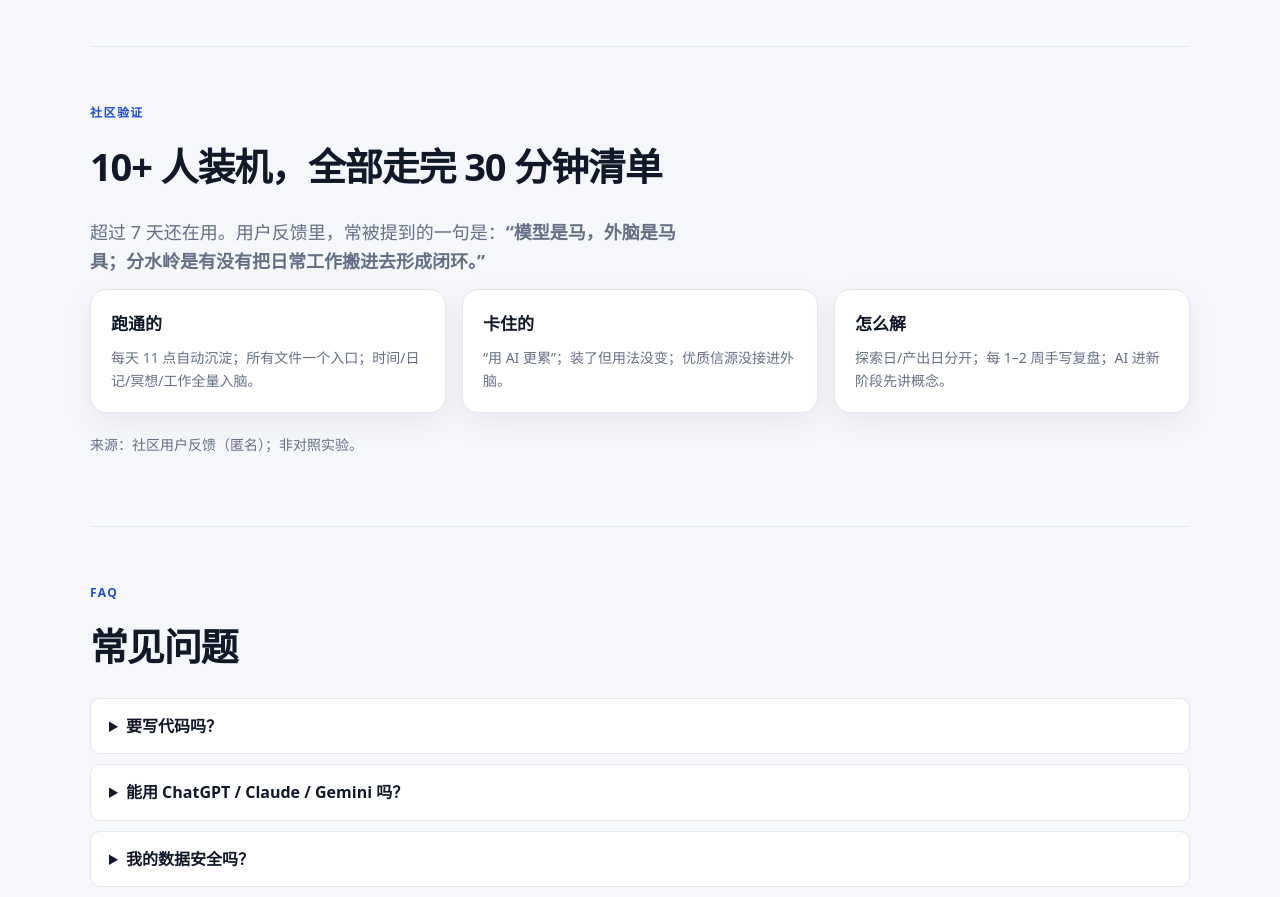
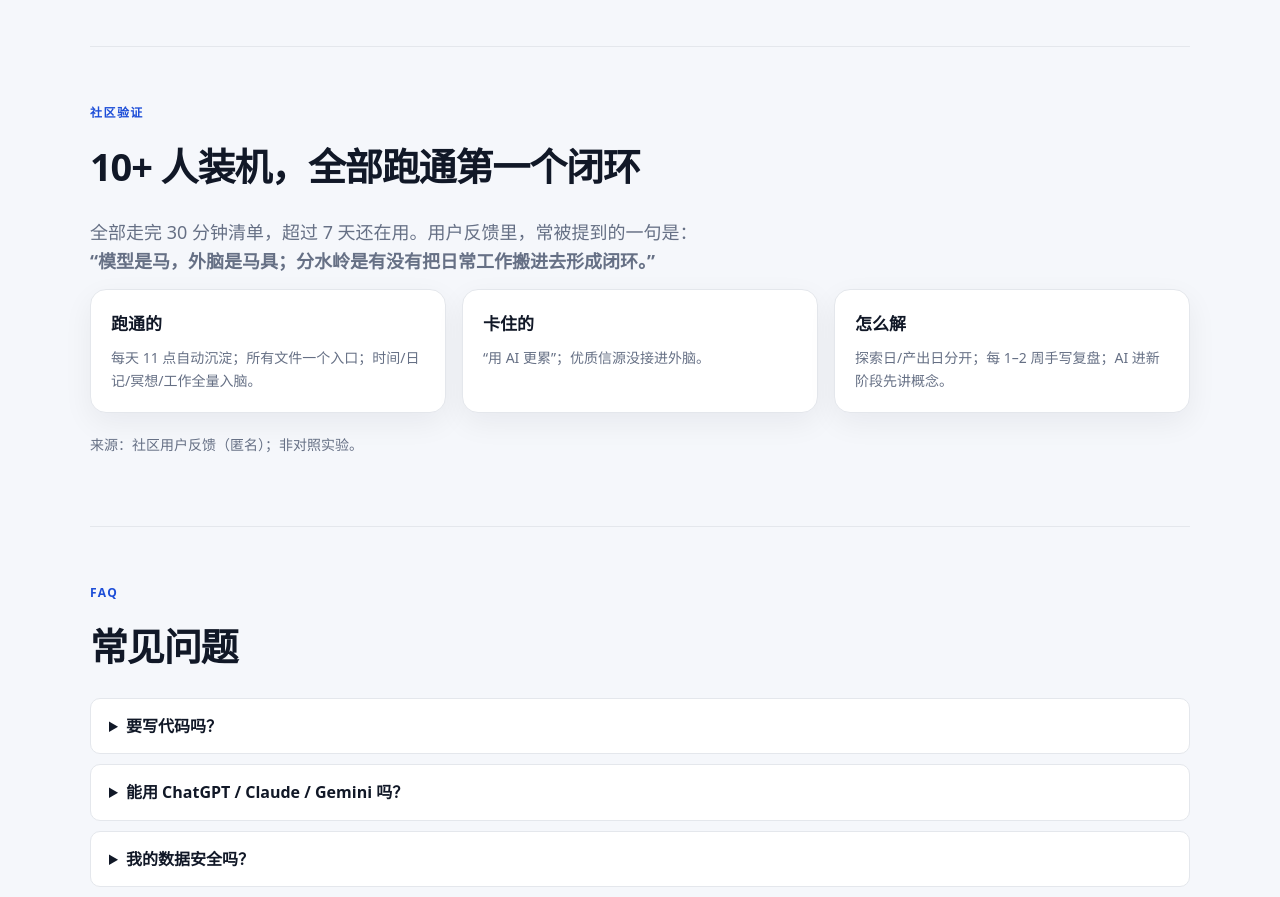
Before and after one commit to xiaohuanTang/waibrain-starter, a plain HTML site: page site/index.html in a window 1280 px wide. Shown: the part 3800-4697 px from the top of the page. Drawn offline with Linux system fonts and the light colour scheme.

Commit message:
docs: mark first closed loop as validated by all community users
Co-Authored-By: Claude Code <noreply@anthropic.com>

```diff
--- a/site/index.html
+++ b/site/index.html
@@ -165,11 +165,11 @@
 
     <section id="validation" class="section container">
       <p class="eyebrow">社区验证</p>
-      <h2>10+ 人装机，全部走完 30 分钟清单</h2>
-      <p class="lead">超过 7 天还在用。用户反馈里，常被提到的一句是：<strong>“模型是马，外脑是马具；分水岭是有没有把日常工作搬进去形成闭环。”</strong></p>
+      <h2>10+ 人装机，全部跑通第一个闭环</h2>
+      <p class="lead">全部走完 30 分钟清单，超过 7 天还在用。用户反馈里，常被提到的一句是：<strong>“模型是马，外脑是马具；分水岭是有没有把日常工作搬进去形成闭环。”</strong></p>
       <div class="grid-3">
         <div class="card"><h3>跑通的</h3><p>每天 11 点自动沉淀；所有文件一个入口；时间/日记/冥想/工作全量入脑。</p></div>
-        <div class="card"><h3>卡住的</h3><p>“用 AI 更累”；装了但用法没变；优质信源没接进外脑。</p></div>
+        <div class="card"><h3>卡住的</h3><p>“用 AI 更累”；优质信源没接进外脑。</p></div>
         <div class="card"><h3>怎么解</h3><p>探索日/产出日分开；每 1–2 周手写复盘；AI 进新阶段先讲概念。</p></div>
       </div>
       <p class="note">来源：社区用户反馈（匿名）；非对照实验。</p>
```
Also changed, not shown: site/preview.png, 2 other files.
